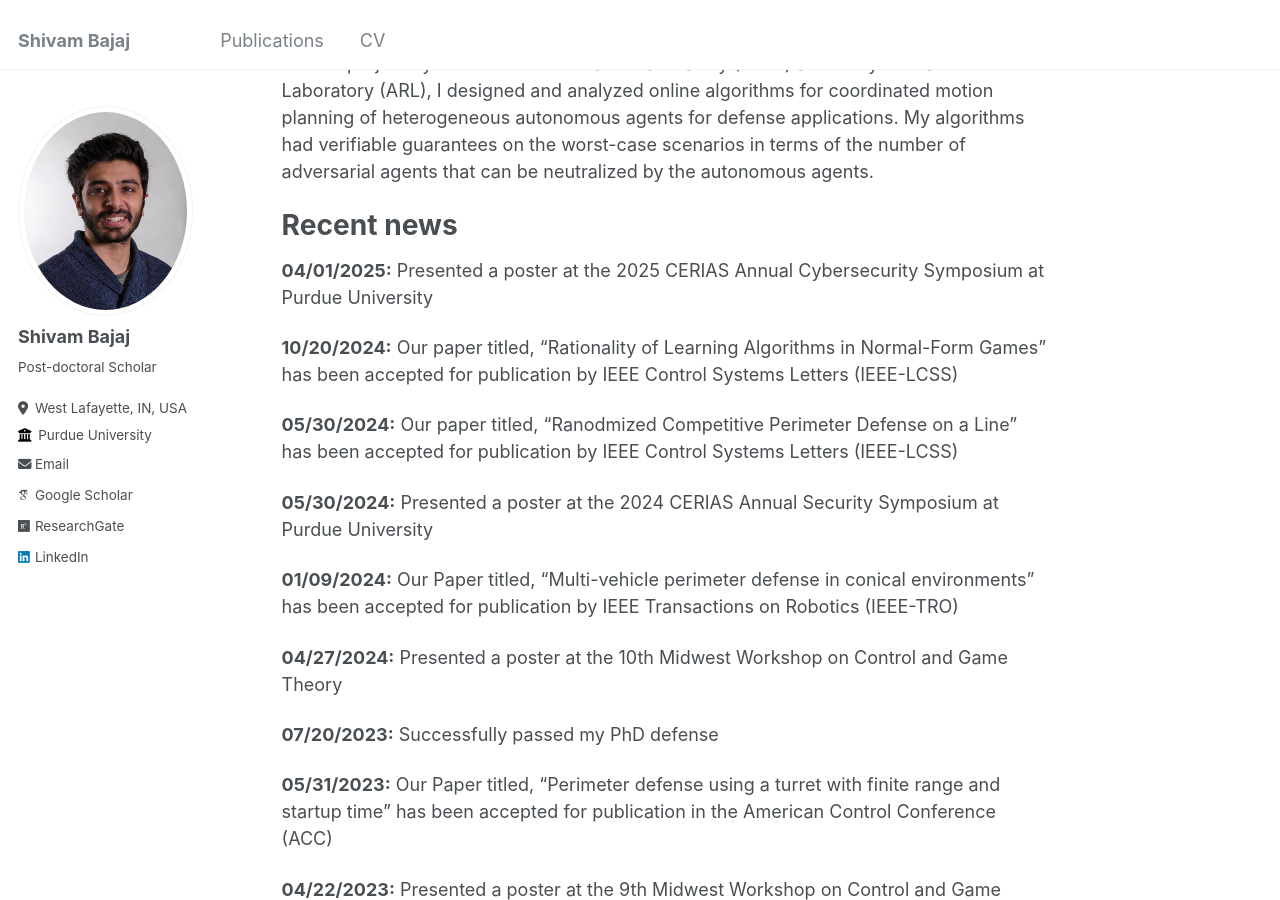
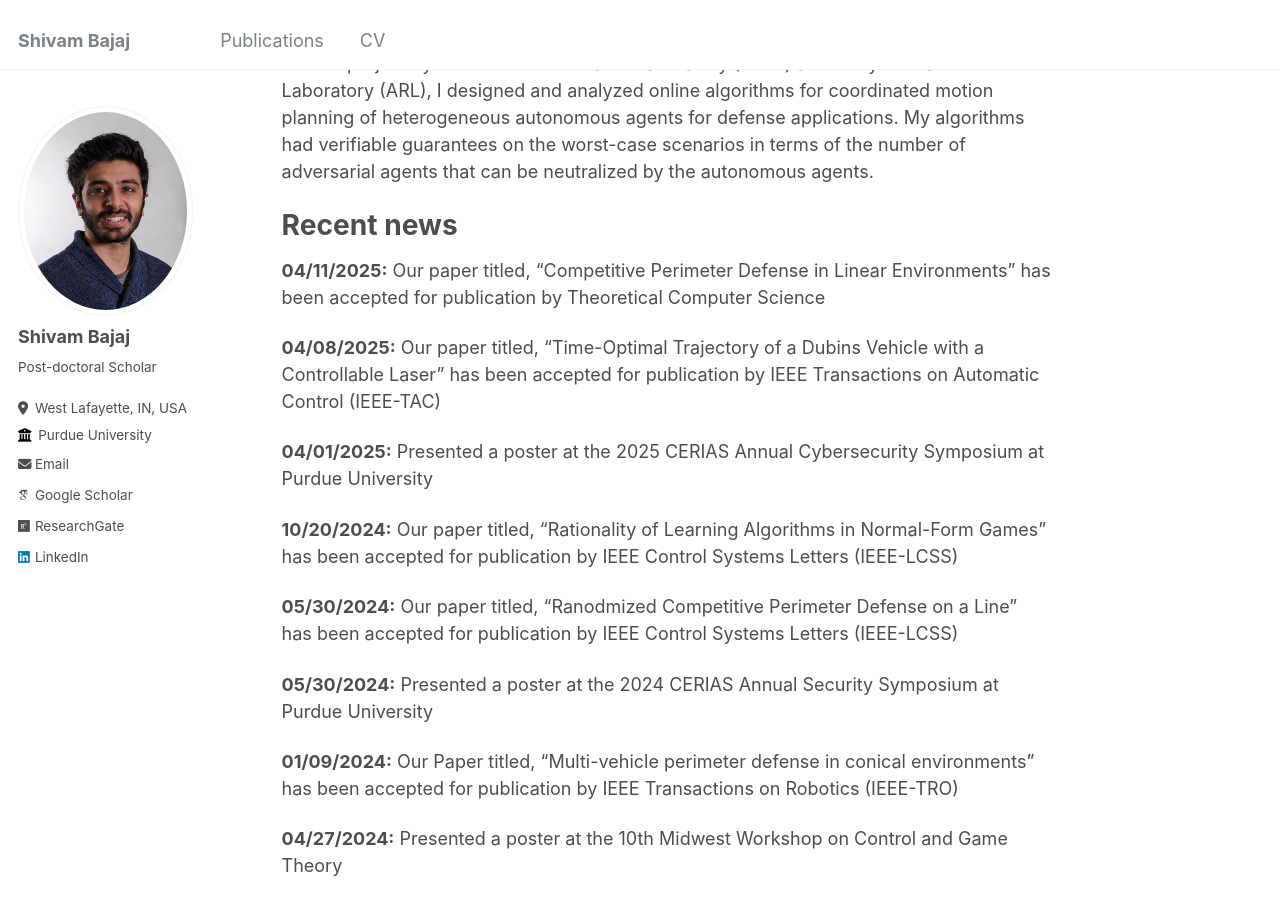
Before and after one commit to shivambajaj08/shivambajaj08.github.io, a Jekyll site: the page built from _pages/about.md, in a window 1280 px wide and 900 px high, scrolled down 417 px. Built offline with Jekyll 4.4.1, drawn with Linux system fonts in a browser that asks for light colours; some web fonts are replaced.

Commit message:
Update about.md

```diff
--- a/_pages/about.md
+++ b/_pages/about.md
@@ -13,6 +13,10 @@ I completed my PhD in Electrical and Computer Engineering at Michigan State Univ
 
 
 # Recent news
+
+__04/11/2025:__ Our paper titled, "Competitive Perimeter Defense in Linear Environments" has been accepted for publication by Theoretical Computer Science
+
+__04/08/2025:__ Our paper titled, "Time-Optimal Trajectory of a Dubins Vehicle with a Controllable Laser" has been accepted for publication by IEEE Transactions on Automatic Control (IEEE-TAC)
 
 __04/01/2025:__ Presented a poster at the 2025 CERIAS Annual Cybersecurity Symposium at Purdue University
 
```
